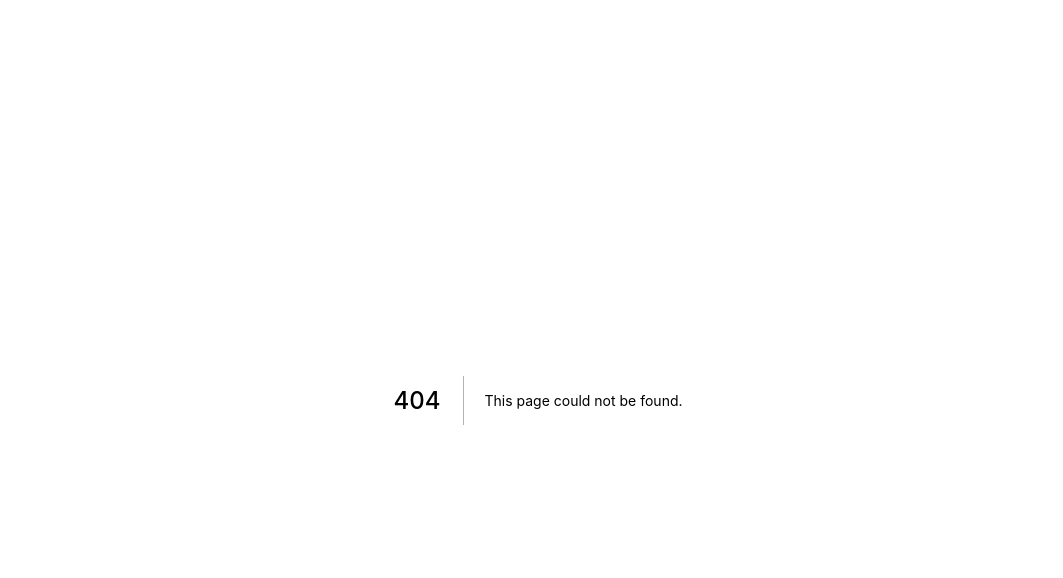
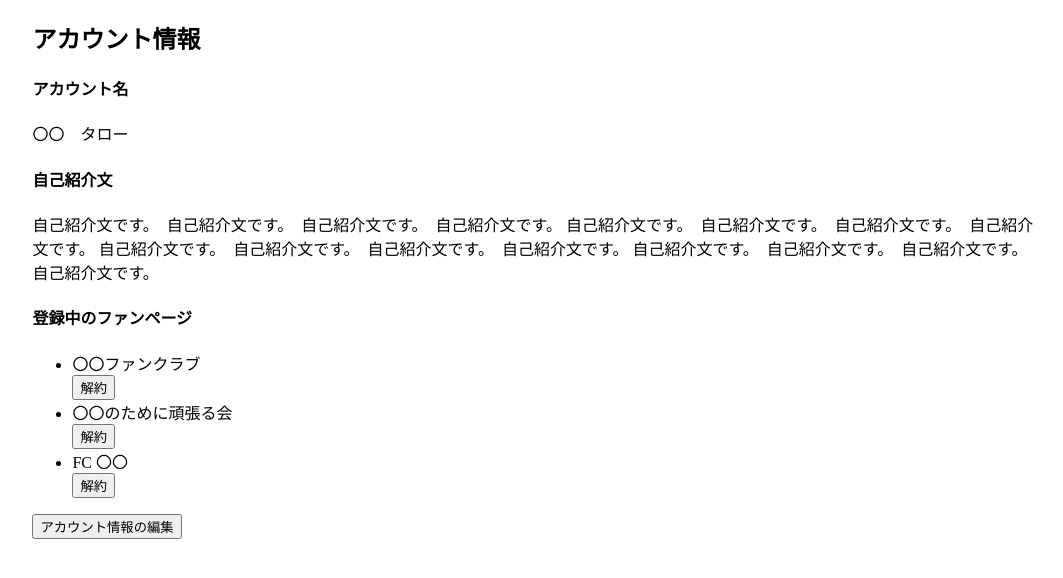
Before and after one commit to hirakumorishima02/pf-funclub, a Next.js app: page /my-page in a window 1280 px wide. Before the commit this address had no page. Shown: the top 578 px of the page, without its empty margins (102-1165 px from the left). Built offline with nearby package versions, Linux system fonts and the light colour scheme.

Commit message:
Create my-page.js

```diff
--- /dev/null
+++ b/pages/my-page.js
@@ -0,0 +1,29 @@
+const MyPage = () => (
+    <div>
+        <h2>アカウント情報</h2>
+        <h4>アカウント名</h4>
+        〇〇　タロー
+        <h4>自己紹介文</h4>
+        <p>  自己紹介文です。　自己紹介文です。　自己紹介文です。　自己紹介文です。
+            自己紹介文です。　自己紹介文です。　自己紹介文です。　自己紹介文です。
+            自己紹介文です。　自己紹介文です。　自己紹介文です。　自己紹介文です。
+            自己紹介文です。　自己紹介文です。　自己紹介文です。　自己紹介文です。
+        </p>
+        <h4>登録中のファンページ</h4>
+        <ul>
+            <li>〇〇ファンクラブ</li><button>解約</button>
+            <li>〇〇のために頑張る会</li><button>解約</button>
+            <li>FC 〇〇</li><button>解約</button>
+        </ul>
+        <button>アカウント情報の編集</button>
+        <style jsx>{`
+            div {
+                margin: 0 auto;
+                width: 80%;
+                height: 80%;
+            }
+        `}</style>
+        </div>
+);
+
+export default MyPage;
```
Also changed, not shown: 1 other file (tests, documents, lock files or other folders).
